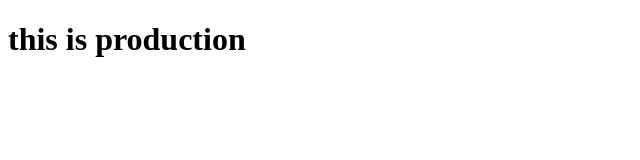
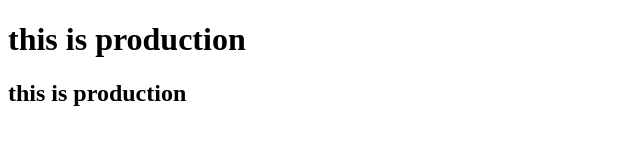
Before and after one commit to BillDelvin/github_basic, a plain HTML site: page index.html in a window 1280 px wide. Shown: the whole page, without its empty margins (0-640 px from the left). Drawn offline with Linux system fonts and the light colour scheme.

Commit message:
this is development

```diff
--- a/index.html
+++ b/index.html
@@ -8,5 +8,6 @@
   </head>
   <body>
     <h1>this is production</h1>
+    <h2>this is production</h2>
   </body>
 </html>
```
